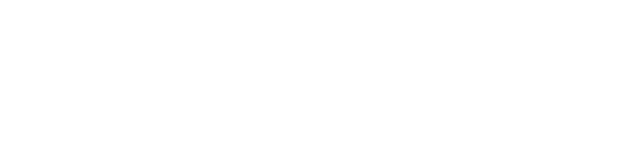
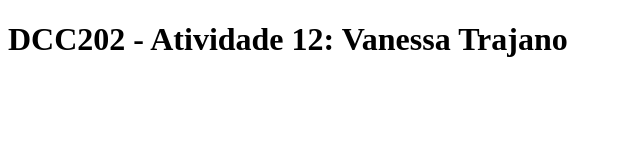
Before and after one commit to ufjf-dcc202/ufjf-dcc202-2023-3-a-atv12-VanessaTrajano, a website: page index.html in a window 1280 px wide. Shown: the whole page, without its empty margins (0-640 px from the left). Drawn offline with Linux system fonts and the light colour scheme.

Commit message:
Adiciona a main com um título

```diff
--- a/index.html
+++ b/index.html
@@ -7,6 +7,8 @@
     <title>DCC202 - Atividade 12: Vanessa Trajano</title>
 </head>
 <body>
-
+    <main>
+        <h1>DCC202 - Atividade 12: Vanessa Trajano</h1>
+    </main>
 </body>
 </html>
```
